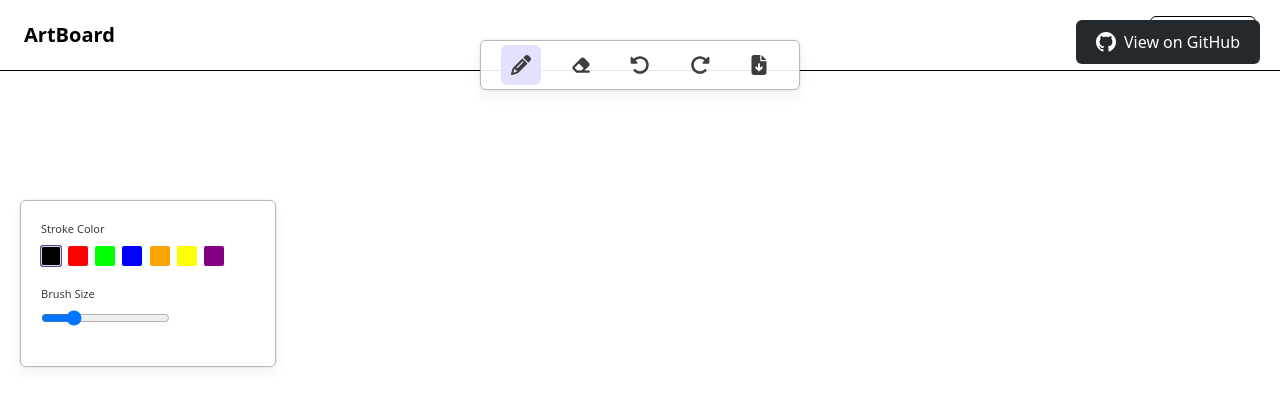
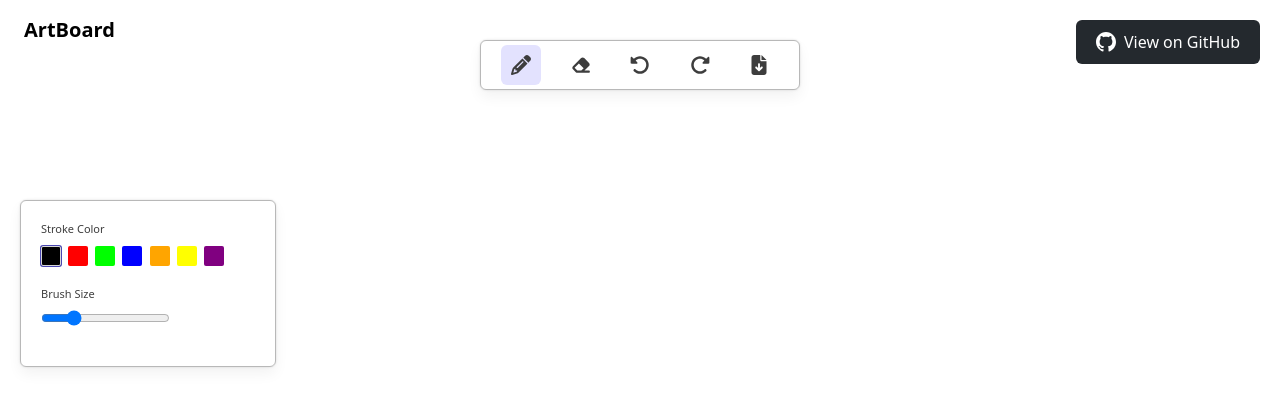
Before and after one commit to sane-eagle/ArtBoard, a Next.js app: page / in a window 1280 px wide. Shown: the top 408 px of the page. Built offline with nearby package versions, Linux system fonts and the light colour scheme.

Commit message:
remove duplicate and border issue fixed

```diff
--- a/src/app/layout.tsx
+++ b/src/app/layout.tsx
@@ -15,27 +15,8 @@ export default function RootLayout({
     <html lang="en">
       <body>
         {/* Header */}
-        <header className="flex justify-between items-center px-6 py-4 border-b">
+        <header className="flex justify-between items-center px-6 py-4">
           <h1 className="text-xl font-semibold">ArtBoard</h1>
-
-          <a
-            href="https://github.com/SANE-EAGLE/ARTBOARD"
-            target="_blank"
-            rel="noopener noreferrer"
-            className="flex items-center gap-2 px-4 py-2 text-sm border rounded-md hover:bg-gray-100 transition"
-          >
-            {/* GitHub SVG Icon */}
-            <svg
-              xmlns="http://www.w3.org/2000/svg"
-              viewBox="0 0 24 24"
-              width="18"
-              height="18"
-              fill="currentColor"
-            >
-              <path d="M12 0.5C5.73 0.5.5 5.74.5 12.02c0 5.11 3.29 9.44 7.86 10.97.58.11.79-.25.79-.56v-2.17c-3.2.7-3.87-1.38-3.87-1.38-.53-1.34-1.29-1.7-1.29-1.7-1.06-.73.08-.72.08-.72 1.17.08 1.79 1.21 1.79 1.21 1.04 1.78 2.73 1.27 3.4.97.1-.76.41-1.27.74-1.56-2.56-.29-5.26-1.29-5.26-5.73 0-1.27.45-2.3 1.19-3.11-.12-.3-.52-1.52.11-3.16 0 0 .97-.31 3.18 1.19a10.9 10.9 0 0 1 5.8 0c2.2-1.5 3.17-1.19 3.17-1.19.64 1.64.24 2.86.12 3.16.74.81 1.18 1.84 1.18 3.11 0 4.45-2.7 5.43-5.28 5.72.42.36.79 1.07.79 2.16v3.2c0 .31.21.67.8.56A11.53 11.53 0 0 0 23.5 12C23.5 5.74 18.27.5 12 .5z" />
-            </svg>
-            GitHub
-          </a>
         </header>
 
         {/* Main Content */}
--- a/tsconfig.json
+++ b/tsconfig.json
@@ -15,7 +15,7 @@
     "moduleResolution": "bundler",
     "resolveJsonModule": true,
     "isolatedModules": true,
-    "jsx": "preserve",
+    "jsx": "react-jsx",
     "incremental": true,
     "plugins": [
       {
```
